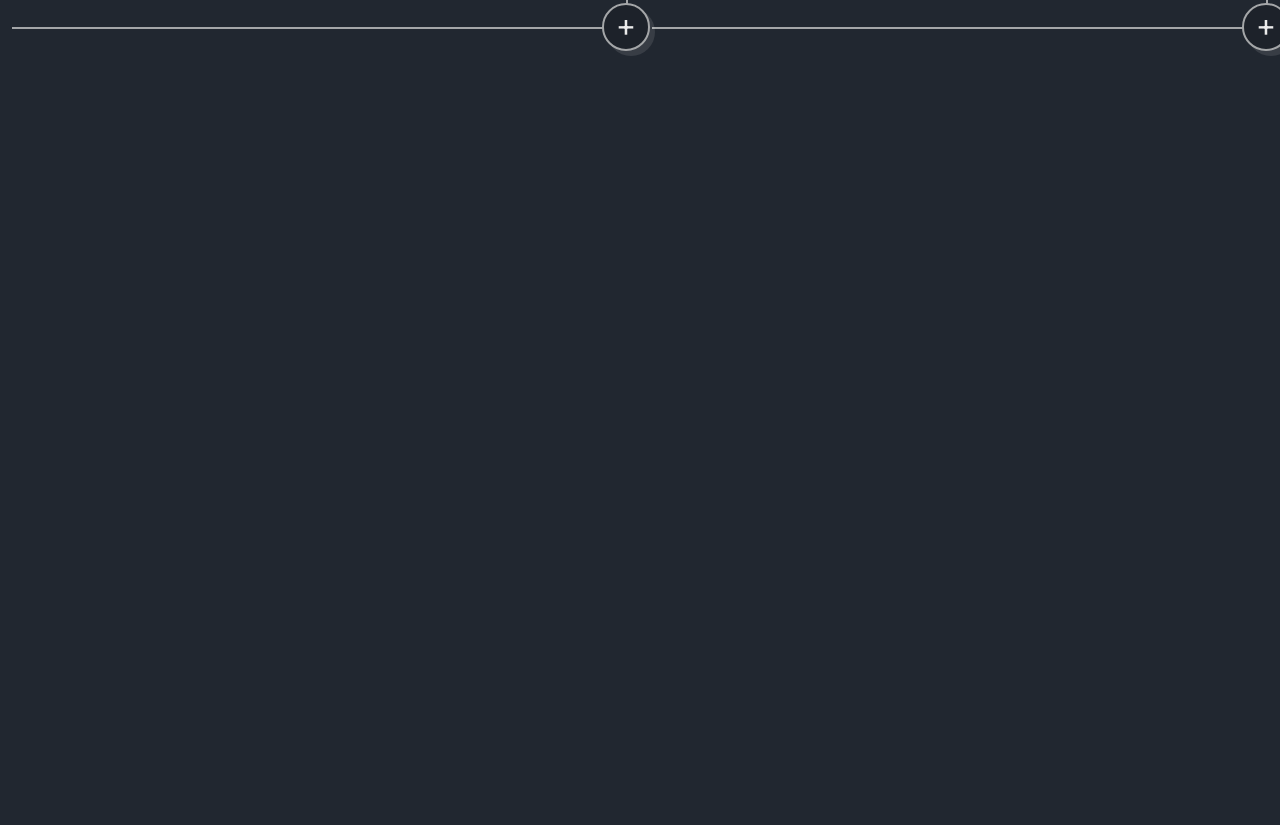
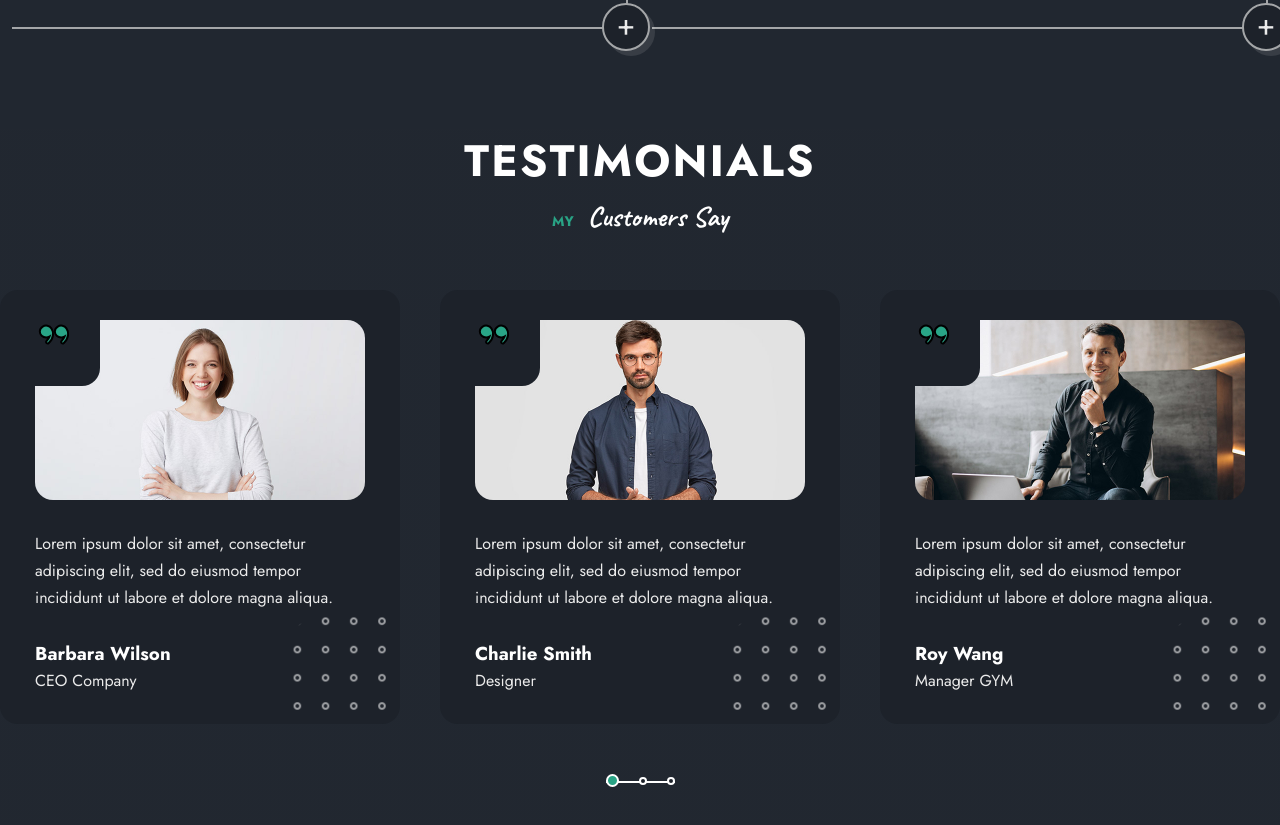
Before and after one commit to CodeEmcent/Inno-portfolio, a React (Vite) app in the folder portfolio/: page / in a window 1280 px wide. Shown: the part 4280-5105 px from the top of the page. Before the commit the page ends 4409 px from the top, so only its background shows below. Built offline with nearby package versions, Linux system fonts and the light colour scheme.

Commit message:
Testimonial Component Added

```diff
--- a/portfolio/src/App.jsx
+++ b/portfolio/src/App.jsx
@@ -5,6 +5,7 @@
 import Skills from './components/skills/Skills'
 import Portfolio from './components/portfolio/Portfolio'
 import Resume from './components/resume/Resume'
+import Testimonials from './components/testimonials/Testimonials'
 
 function App() {
   return (
@@ -14,6 +15,7 @@
       <Skills />
       <Portfolio />
       <Resume />
+      <Testimonials />
     </main>
   )
 }
--- /dev/null
+++ b/portfolio/src/components/testimonials/Testimonials.jsx
@@ -0,0 +1,73 @@
+import React from 'react'
+import { testimonials } from '../../Data'
+import shapeTwo from '../../assets/shape-2.png'
+import testimonialsIcon from '../../assets/testimonials-icon.svg'
+
+import { Swiper, SwiperSlide } from 'swiper/react'
+
+// Import Swiper styles
+import 'swiper/css'
+import 'swiper/css/pagination'
+
+// import required modules
+import { Pagination } from 'swiper/modules'
+
+import './testimonials.css'
+
+const Testimonials = () => {
+  return (
+    <section className='testimonials section' id='testimonials'>
+      <h2 className='section__title text-cs'>Testimonials</h2>
+      <p className='section__subtitle'>
+        My <span>Customers Say</span>
+      </p>
+
+      <Swiper
+        pagination={{
+          clickable: true,
+        }}
+        breakpoints={{
+          540: {
+            slidesPerView: 1,
+            spaceBetween: 30,
+          },
+          768: {
+            slidesPerView: 2,
+            spaceBetween: 30,
+          },
+          1200: {
+            slidesPerView: 3,
+            spaceBetween: 40,
+          },
+        }}
+        modules={[Pagination]}
+        className='testimonials__container container mySwiper'
+      >
+        {testimonials.map(({ img, name, author, description }, index) => {
+          return (
+            <SwiperSlide
+              className='testimonials__item card card-one'
+              key={index}
+            >
+              <div className='testimonial__header'>
+                <div className='testimonial__icon'>
+                  <img src={testimonialsIcon} alt='' />
+                </div>
+
+                <img src={img} alt='' className='testimonial__img' />
+              </div>
+              <p className='testimonial__description'>{description}</p>
+
+              <h3 className='testimonials__name'>{name}</h3>
+              <p className='testimonials__author'>{author}</p>
+
+              <img src={shapeTwo} alt='' className='shape c__shape' />
+            </SwiperSlide>
+          )
+        })}
+      </Swiper>
+    </section>
+  )
+}
+
+export default Testimonials
--- /dev/null
+++ b/portfolio/src/components/testimonials/testimonials.css
@@ -0,0 +1,43 @@
+.testimonials {
+  background-image: var(--third-gradient);
+}
+
+.testimonials__container {
+  text-align: center;
+}
+
+.testimonial__header {
+  position: relative;
+}
+
+.testimonial__img {
+  height: 180px;
+  width: 100%;
+  border-radius: 18px;
+  -webkit-border-radius: 18px;
+  -moz-border-radius: 18px;
+  -ms-border-radius: 18px;
+  -o-border-radius: 18px;
+  object-fit: cover;
+  margin-bottom: 30px;
+  vertical-align: middle;
+}
+
+.testimonial__icon {
+  position: absolute;
+  top: 0;
+  left: -1px;
+  width: 66px;
+  height: 66px;
+  background-color: var(--container-color);
+  border-bottom-right-radius: 18px;
+}
+
+.testimonial__description {
+  min-height: 110px;
+}
+
+.testimonial__name {
+  font-size: var(--largest-font-size);
+  margin-top: 30px;
+}
```
